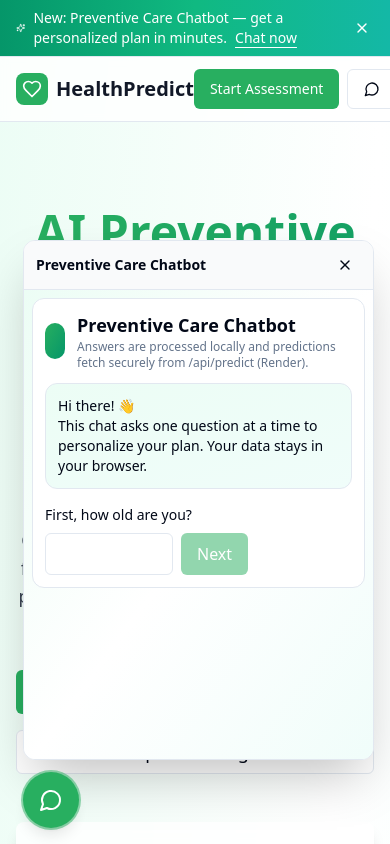
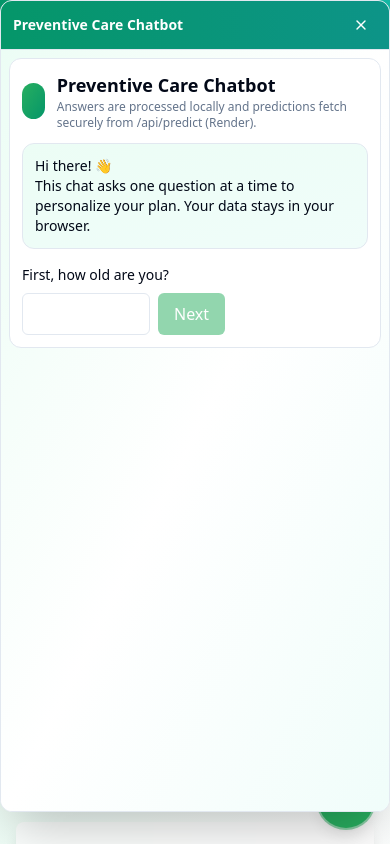
Before and after one commit to SadhuBhanu12/health_updated, a React (Vite) app: page / in a window 390 px wide. Both pictures are taken after a click on the button 346 px from the left and 800 px from the top of the page. Shown: the top 844 px of the page. Built offline with nearby package versions, Linux system fonts and the light colour scheme.

Commit message:
Make FloatingChat responsive (fullscreen on small screens)
cgen-fa4ebb6e004a489aaecc3f8e0960e576

```diff
--- a/client/components/preventive/FloatingChat.tsx
+++ b/client/components/preventive/FloatingChat.tsx
@@ -19,18 +19,18 @@ export default function FloatingChat() {
   return (
     <div className="fixed bottom-4 right-4 z-50">
       {open && (
-        <div className="mb-3 w-[360px] max-w-[90vw] h-[520px] rounded-xl border bg-white shadow-2xl overflow-hidden">
-          <div className="flex items-center justify-between border-b px-3 py-2 bg-gray-50">
+        <div className="mb-3 sm:w-[380px] sm:h-[560px] w-screen h-[calc(100vh-2rem)] sm:max-w-[90vw] rounded-xl border bg-white shadow-2xl overflow-hidden sm:fixed sm:bottom-4 sm:right-4 fixed inset-0 sm:inset-auto">
+          <div className="flex items-center justify-between border-b px-3 py-2 bg-gradient-to-r from-emerald-600 to-teal-600 text-white">
             <div className="text-sm font-semibold">Preventive Care Chatbot</div>
             <button
-              className="inline-flex h-8 w-8 items-center justify-center rounded-md hover:bg-gray-100"
+              className="inline-flex h-8 w-8 items-center justify-center rounded-md hover:bg-white/10"
               onClick={() => setOpen(false)}
               aria-label="Close chatbot"
             >
               <X className="h-4 w-4" />
             </button>
           </div>
-          <div className="h-[calc(520px-40px)] overflow-auto p-2 bg-gradient-to-br from-emerald-50 via-white to-teal-50">
+          <div className="h-[calc(100%-40px)] sm:h-[calc(560px-40px)] overflow-auto p-2 bg-gradient-to-br from-emerald-50 via-white to-teal-50">
             <Chat embedded className="space-y-3" />
           </div>
         </div>
```
